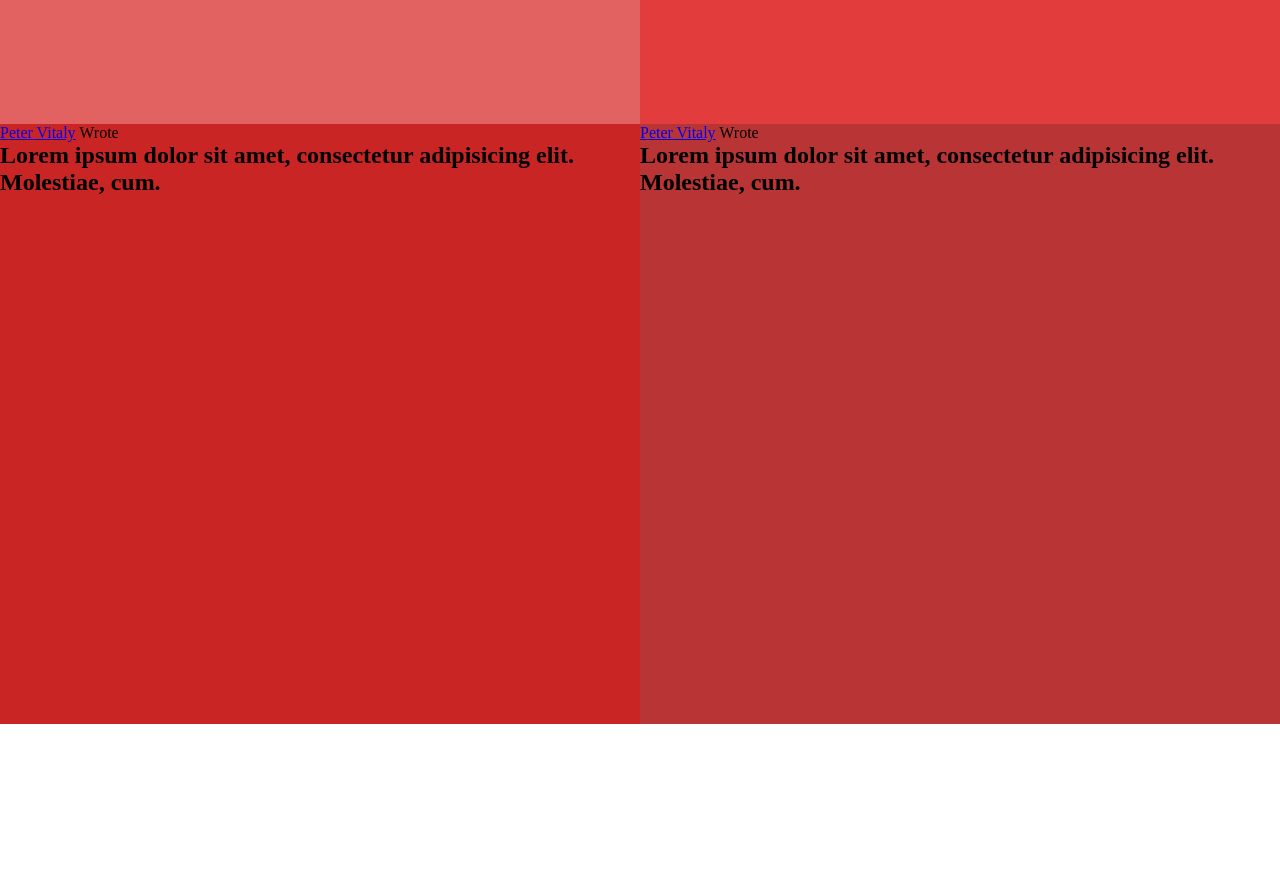
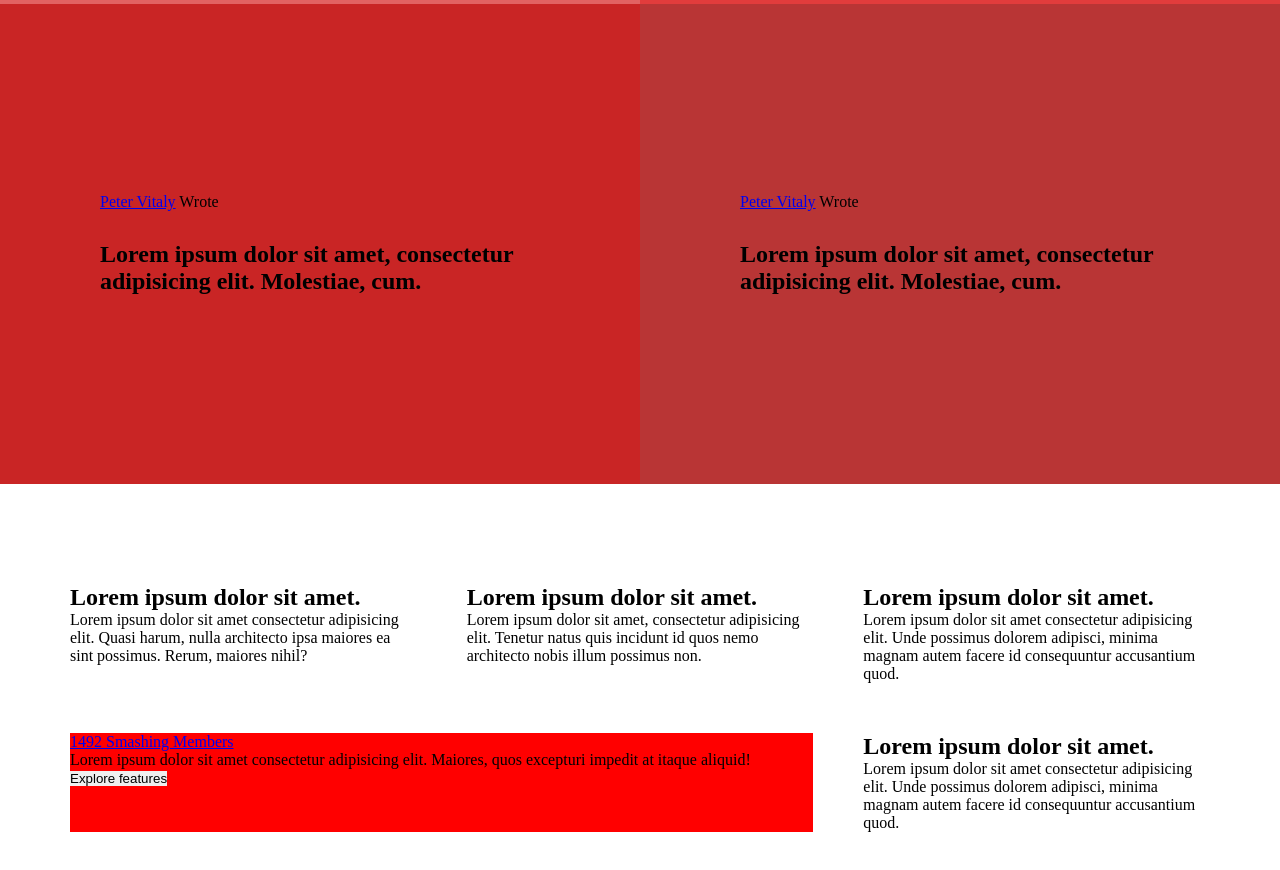
Before and after one commit to keshav-c/smashing-mag, a plain HTML site: page index.html in a window 1280 px wide. Shown: the part 540-1410 px from the top of the page. Before the commit the page ends 1264 px from the top, so only its background shows below. Drawn offline with Linux system fonts and the light colour scheme.

Commit message:
latest-articles container in progress

```diff
--- a/index.html
+++ b/index.html
@@ -28,8 +28,38 @@
                 </article>
             </div>
             <div class="cover">
-                <div class="membership-popup"></div>
-                <section class="latest-articles-container bg-beige"></section>
+                <!-- <div class="membership-popup"></div> -->
+                <section class="latest-articles-container bg-beige">
+                    <div class="article-grid">
+                        <article>
+                            <h2>Lorem ipsum dolor sit amet.</h2>
+                            <p>Lorem ipsum dolor sit amet consectetur adipisicing elit. Quasi harum, nulla architecto ipsa maiores ea sint possimus. Rerum, maiores nihil?</p>
+                        </article>
+                    </div>
+                    <div class="article-grid">
+                        <article>
+                            <h2>Lorem ipsum dolor sit amet.</h2>
+                            <p>Lorem ipsum dolor sit amet, consectetur adipisicing elit. Tenetur natus quis incidunt id quos nemo architecto nobis illum possimus non.</p>
+                        </article>
+                    </div>
+                    <div class="article-grid">
+                        <article>
+                            <h2>Lorem ipsum dolor sit amet.</h2>
+                            <p>Lorem ipsum dolor sit amet consectetur adipisicing elit. Unde possimus dolorem adipisci, minima magnam autem facere id consequuntur accusantium quod.</p>
+                        </article>
+                    </div>
+                    <div class="membership-promo">
+                        <a href="#"> 1492 Smashing Members</a>
+                        <p>Lorem ipsum dolor sit amet consectetur adipisicing elit. Maiores, quos excepturi impedit at itaque aliquid!</p>
+                        <button type="button" name="explore">Explore features</button>
+                    </div>
+                    <div class="article-grid">
+                        <article>
+                            <h2>Lorem ipsum dolor sit amet.</h2>
+                            <p>Lorem ipsum dolor sit amet consectetur adipisicing elit. Unde possimus dolorem adipisci, minima magnam autem facere id consequuntur accusantium quod.</p>
+                        </article>
+                    </div>
+                </section>
                 <section class="conf-panel bg-blue"></section>
                 <section class="curated-articles-container bg-white"></section>
                 <section class="feature-panel"></section>
--- a/styles/main.css
+++ b/styles/main.css
@@ -17,9 +17,36 @@ h1 {
 .featured-articles {
     display: grid;
     grid-template-columns: repeat(2, 1fr);
-    grid-auto-rows: 600px;
+    grid-auto-rows: 30em;
+}
 
+.featured-article {
+    display: flex;
+    flex-direction: column;
+    justify-content: center;
+    padding: 0 100px;
 }
+
+.featured-article > h2 {
+    margin-top: 30px;
+}
+
+.latest-articles-container {
+    display: grid;
+    grid-template-columns: repeat(3, 1fr);
+    grid-column-gap: 50px;
+    grid-row-gap: 50px;
+    padding: 100px 70px;
+}
+
+.membership-promo {
+    grid-column: 1 / span 2;
+    background: red;
+}
+
+
+
+
 
 .featured-article:nth-child(1) {
     background-color: rgb(226, 98, 98);
```
